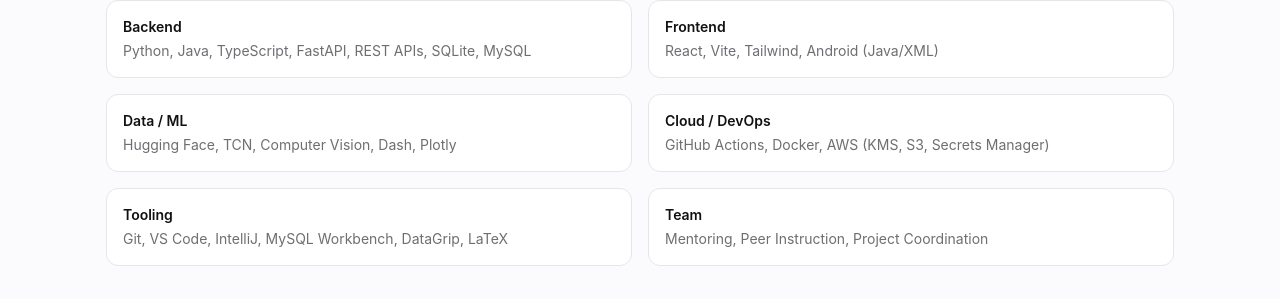
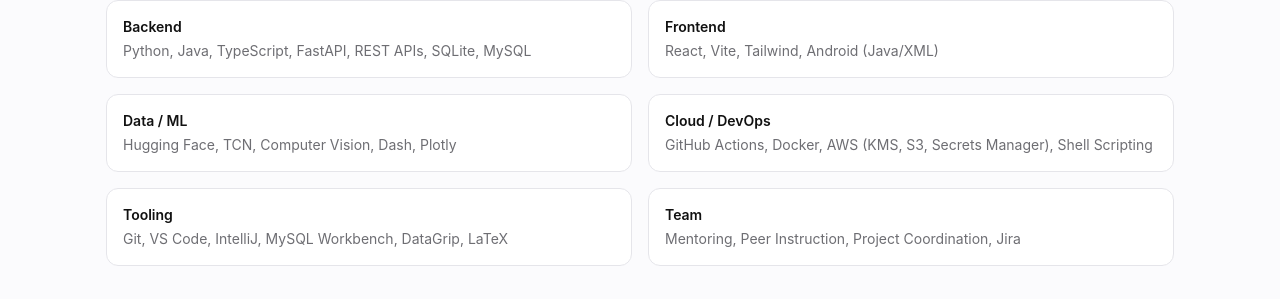
Before and after one commit to jlee600/evan-portfolio-react, a React (Vite) app in the folder my-portfolio/: page / in a window 1280 px wide. Shown: the part 1879-2178 px from the top of the page. Built offline with nearby package versions, Linux system fonts and the light colour scheme.

Commit message:
Update App.tsx

```diff
--- a/my-portfolio/src/App.tsx
+++ b/my-portfolio/src/App.tsx
@@ -645,7 +645,7 @@
                 },
                 {
                   k: "Cloud / DevOps",
-                  v: "GitHub Actions, Docker, AWS (KMS, S3, Secrets Manager)"
+                  v: "GitHub Actions, Docker, AWS (KMS, S3, Secrets Manager), Shell Scripting"
                 },
                 {
                   k: "Tooling",
@@ -653,7 +653,7 @@
                 },
                 {
                   k: "Team",
-                  v: "Mentoring, Peer Instruction, Project Coordination"
+                  v: "Mentoring, Peer Instruction, Project Coordination, Jira"
                 }
               ].map((s) => (
                 <motion.div
```
